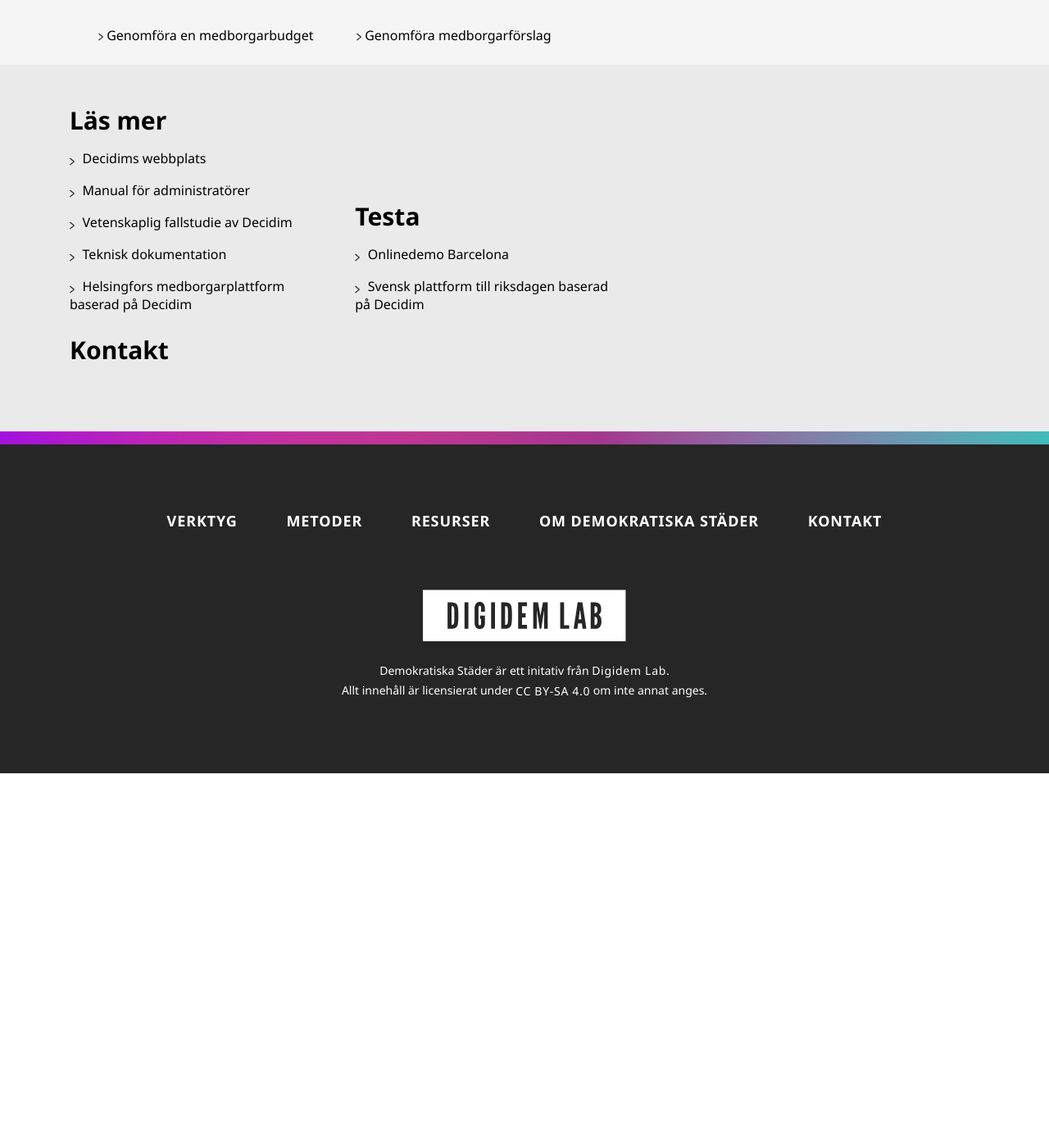
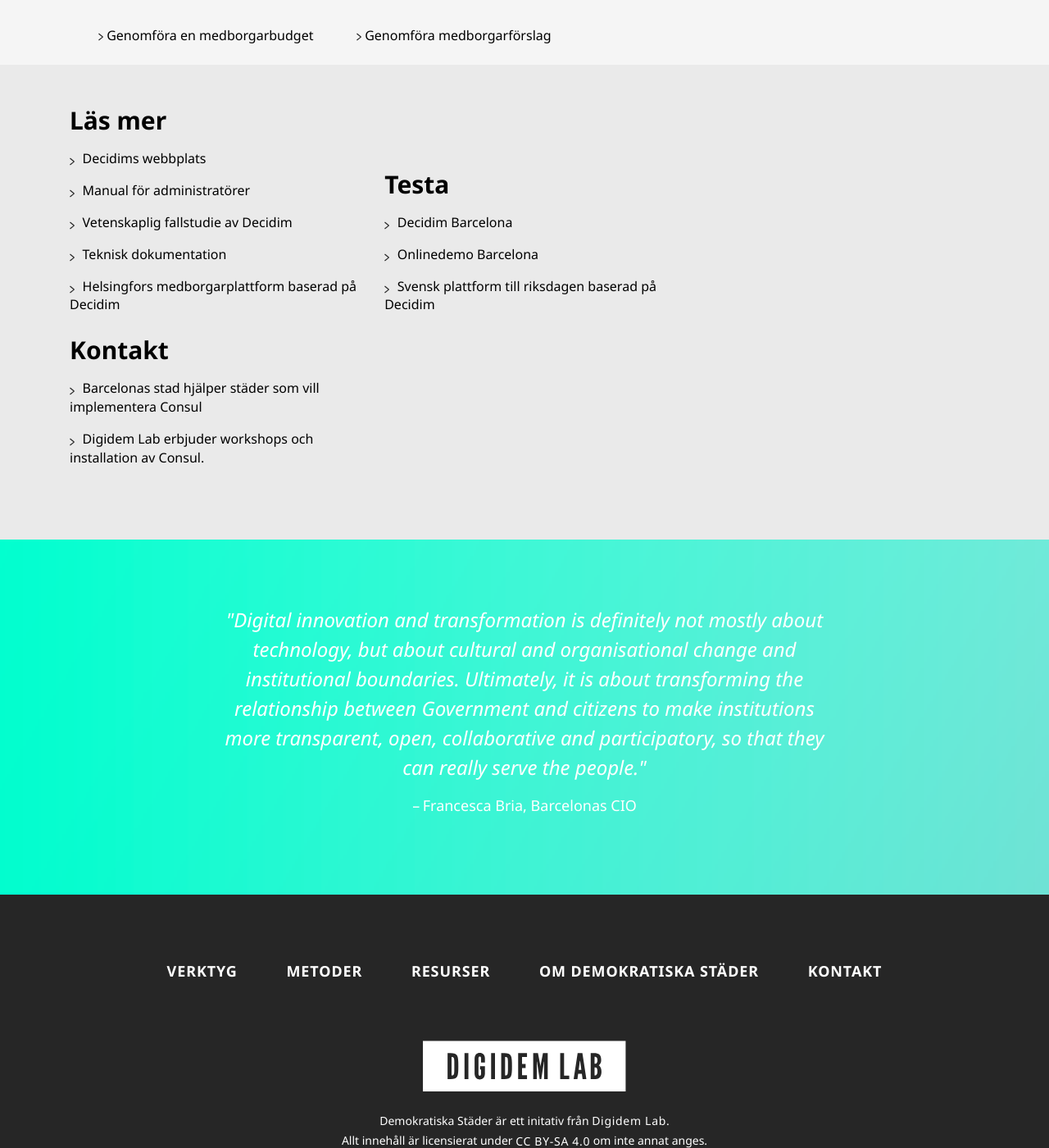
Before and after one commit to digidemlab/demokratiskastader, a Jekyll site: the page built from _posts/2017-10-10-decidim.md, in a window 1280 px wide and 1400 px high, scrolled down 2237 px. Shown: the whole window at 82% size. Built offline with Jekyll 4.4.1, drawn with Linux system fonts in a browser that asks for light colours; before the commit the page ends 3180 px from its top, so only the background shows below that.

Commit message:
Updated Decidim

```diff
--- a/_posts/2017-10-10-decidim.md
+++ b/_posts/2017-10-10-decidim.md
@@ -22,11 +22,24 @@
     url: https://osallistu.hel.fi/?locale=en
 - headline: Testa
   links:
+  - title: Decidim Barcelona
+    url: http://decidim.barcelona
   - title: Onlinedemo Barcelona
     url: https://decidim.org/demo/
   - title: Svensk plattform till riksdagen baserad på Decidim
     url: http://www.dinriksdag.se/
 - headline: Kontakt
+  links:
+  - title: Barcelonas stad hjälper städer som vill implementera Consul
+    url: https://decidim.org/community/
+  - title: Digidem Lab erbjuder workshops och installation av Consul.
+    url:
+quote: Digital innovation and transformation is definitely not mostly about technology,
+  but about cultural and organisational change and institutional boundaries. Ultimately,
+  it is about transforming the relationship between Government and citizens to make
+  institutions more transparent, open, collaborative and participatory, so that they
+  can really serve the people.
+source: Francesca Bria, Barcelonas CIO
 themes:
 - Genomföra en medborgarbudget
 - Genomföra medborgarförslag
```
